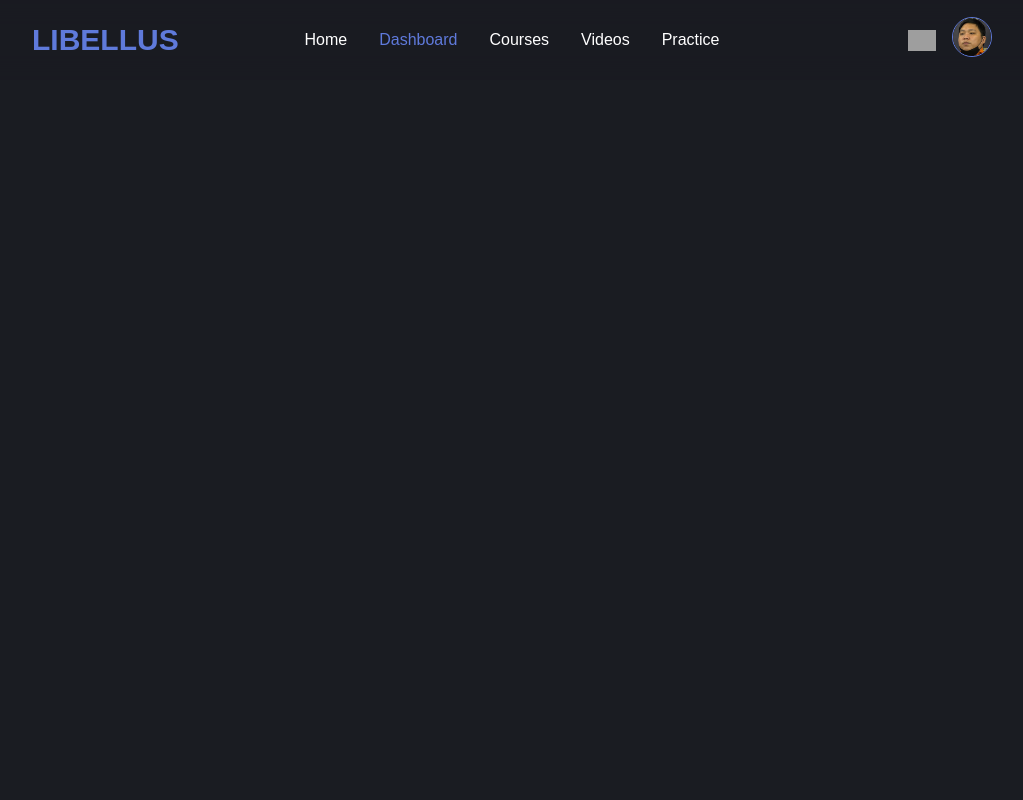
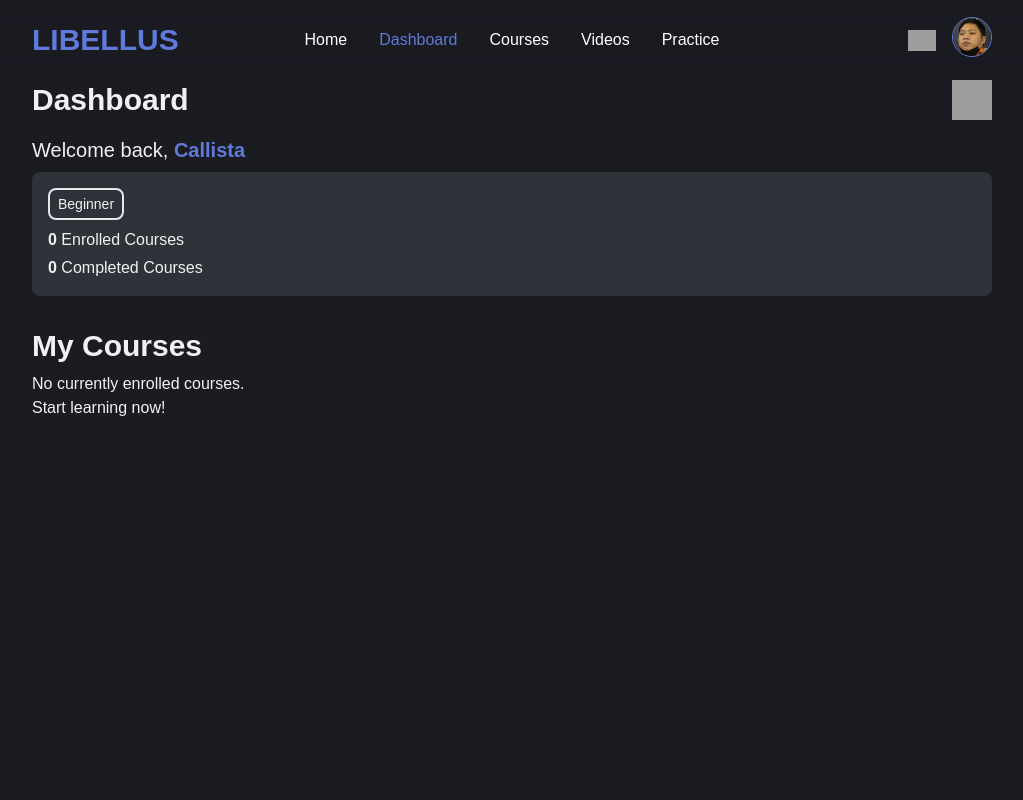
Before and after one commit to christphralden/libellus, a React (Create React App) app: page /dashboard in a window 1280 px wide. Shown: the top 800 px of the page, without its empty margins (128-1151 px from the left). Built offline with nearby package versions, Linux system fonts and the light colour scheme; grey boxes are pictures that could not be loaded.

Commit message:
0 course fix temp

```diff
--- a/src/pages/Dashboard.jsx
+++ b/src/pages/Dashboard.jsx
@@ -23,7 +23,52 @@ export default function Dashboard() {
   };
 
   if (!enrolled || enrolled.length === 0) {
-    return <div className="min-h-screen w-full">LOADING...</div>;
+    return (
+      <div className="w-full p-20 px-6 pt-26 flex gap-8 flex-col min-h-[100vh] md:px-12 lg:px-16 xl:px-40">
+        <div className="flex flex-col gap-4">
+          <div className="flex justify-between items-center">
+            <h1 className="text-d-text text-3xl font-bold">Dashboard</h1>
+            <button onClick={handleToggle}>
+              {!isToggled && (
+                <img
+                  className=" w-8 h-8 md:w-10 md:h-10"
+                  src="https://img.icons8.com/material-rounded/48/fafafa/grid-2.png"
+                  alt="grid-2"
+                />
+              )}
+              {isToggled && (
+                <img
+                  className=" w-8 h-8 md:w-10 md:h-10"
+                  src="https://img.icons8.com/material-rounded/48/fafafa/rows.png"
+                  alt="rows"
+                />
+              )}
+            </button>
+          </div>
+          <div className="flex-col gap-2 flex">
+            <h1 className="text-lg text-d-text md:text-xl">
+              Welcome back, <span className="font-bold text-d-accent">{user}</span>
+            </h1>
+            <div className="text-d-text bg-d-secondary p-4 rounded-lg gap-2 flex flex-col">
+              {/* BUAT SEMENTARA PAKE CAMOUNT DULU, NANTI GANTI JADI COMPLETED */}
+              <h1 className="px-2 py-1 rounded-lg text-xs border-2 w-fit md:text-sm">{level(coursesAmount)}</h1>
+              <div className="flex flex-col gap-1 text-sm md:text-base">
+                <h1>
+                  <span className="font-bold">{coursesAmount}</span> Enrolled Courses
+                </h1>
+                <h1>
+                  <span className="font-bold">{coursesCompleted}</span> Completed Courses
+                </h1>
+              </div>
+            </div>
+          </div>
+        </div>
+        <div className="flex flex-col gap-2 text-d-text ">
+          <h1 className="text-2xl font-bold md:text-3xl">My Courses</h1>
+          <h1 className='text-md'>No currently enrolled courses.<br/>Start learning now!</h1>
+        </div>
+      </div>
+    );
   } else {
     return (
       <div className="w-full p-20 px-6 pt-26 flex gap-8 flex-col min-h-[100vh] md:px-12 lg:px-16 xl:px-40">
```
